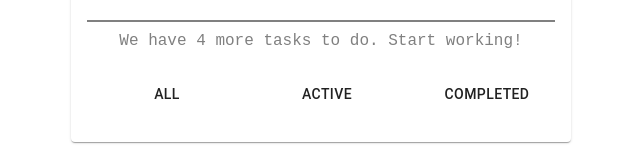
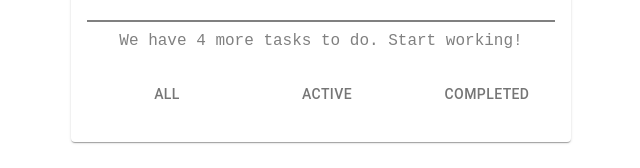
Before and after one commit to karolinaewagorska/ReactProject_karolina, a React (Create React App) app: page / in a window 1280 px wide. Shown: the part 450-618 px from the top of the page, without its empty margins (319-959 px from the left). Built offline with nearby package versions, Linux system fonts and the light colour scheme.

Commit message:
semicolon fixed

```diff
--- a/src/components/App/App.js
+++ b/src/components/App/App.js
@@ -43,6 +43,6 @@ class App extends React.Component {
         </Card>
       </div>);
     }
-};
+}
 
 export default App;
--- a/src/components/Footer/Footer.js
+++ b/src/components/Footer/Footer.js
@@ -10,8 +10,8 @@ const Footer = ({ count }) => (
     </div>
     <div className={styles.tabs}>
         <Tabs
-            indicatorColor="blue"
-            textColor="black"
+            indicatorColor="primary"
+            textColor="primary"
             variant="fullWidth"
             aria-label="full width tabs example"
             >
```
Also changed, not shown: 1 other file (tests, documents, lock files or other folders).
